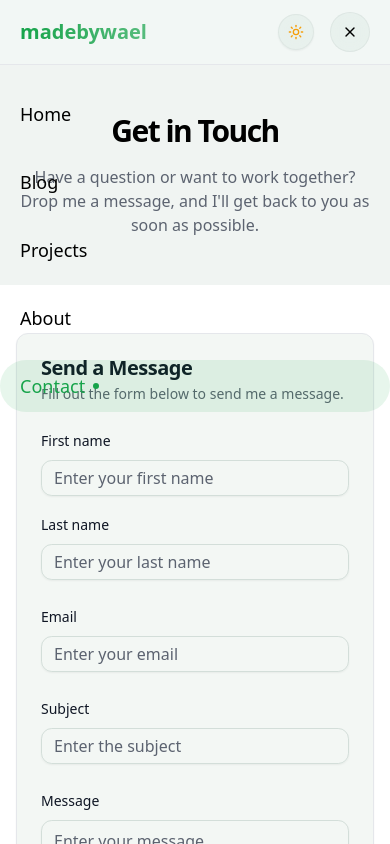
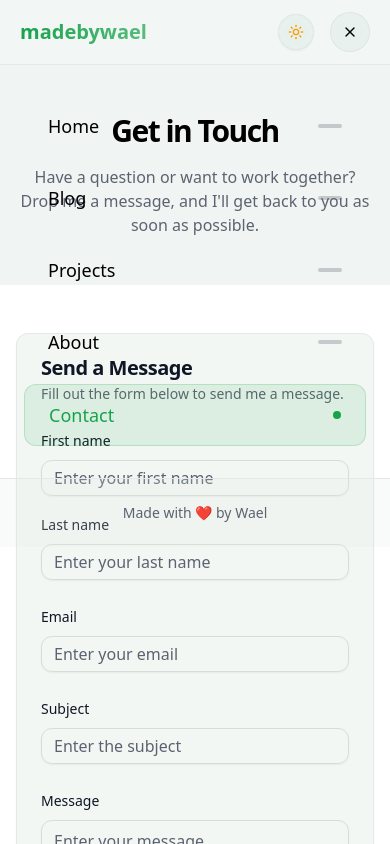
Before and after one commit to weedii/madebywael, a Next.js app: page /contact in a window 390 px wide. Both pictures are taken after a click on the button "Toggle menu". Shown: the top 844 px of the page. Built offline with nearby package versions, Linux system fonts and the light colour scheme.

Commit message:
Refactor theme provider import, enhance theme toggle cursor styles, and improve mobile navbar animations and layout with footer section.

```diff
--- a/src/components/common/navbar.tsx
+++ b/src/components/common/navbar.tsx
@@ -103,37 +103,69 @@ export function Navbar() {
       {/* Mobile Navigation Menu */}
       {isMenuOpen && (
         <motion.div
-          className="md:hidden fixed inset-0 top-16 z-50 bg-background/95 backdrop-blur-md"
-          initial={{ opacity: 0, y: -10 }}
-          animate={{ opacity: 1, y: 0 }}
-          exit={{ opacity: 0, y: -10 }}
+          className="md:hidden fixed inset-0 top-16 z-40 bg-background/95 backdrop-blur-lg"
+          initial={{ opacity: 0 }}
+          animate={{ opacity: 1 }}
+          exit={{ opacity: 0 }}
+          transition={{ duration: 0.2 }}
+        >
+          <motion.div
+            className="h-full flex flex-col"
+            initial={{ y: -20 }}
+            animate={{ y: 0 }}
+            exit={{ y: -20 }}
             transition={{ duration: 0.3 }}
           >
-          <nav className="container pt-6 pb-12 flex flex-col gap-4">
+            <div className="flex-1 px-6 py-8">
+              <nav className="space-y-3">
                 {routes.map((route, index) => (
                   <motion.div
                     key={route.path}
-                initial={{ opacity: 0, x: -20 }}
+                    initial={{ opacity: 0, x: -30 }}
                     animate={{ opacity: 1, x: 0 }}
                     transition={{ delay: index * 0.1, duration: 0.3 }}
                   >
                     <Link
                       href={route.path}
-                  className={`px-5 py-3 text-lg font-medium transition-all duration-200 rounded-full flex items-center ${
+                      className={`group flex items-center justify-between px-6 py-4 text-lg font-medium rounded-xl transition-all duration-200 ${
                         pathname === route.path
-                      ? "bg-primary/10 text-primary"
-                      : "hover:bg-accent hover:pl-7"
+                          ? "bg-primary/10 text-primary border border-primary/20"
+                          : "hover:bg-accent/50 hover:translate-x-2"
                       }`}
                       onClick={() => setIsMenuOpen(false)}
                     >
-                  {route.name}
-                  {pathname === route.path && (
-                    <span className="ml-2 h-1.5 w-1.5 rounded-full bg-primary"></span>
+                      <span>{route.name}</span>
+                      {pathname === route.path ? (
+                        <motion.div
+                          className="h-2 w-2 rounded-full bg-primary"
+                          initial={{ scale: 0 }}
+                          animate={{ scale: 1 }}
+                          transition={{ delay: 0.2 }}
+                        />
+                      ) : (
+                        <motion.div
+                          className="h-1 w-6 bg-muted-foreground/30 rounded-full group-hover:bg-primary/50 transition-colors"
+                          whileHover={{ width: 32 }}
+                        />
                       )}
                     </Link>
                   </motion.div>
                 ))}
               </nav>
+            </div>
+
+            {/* Footer section */}
+            <motion.div
+              className="border-t bg-muted/20 px-6 py-6"
+              initial={{ opacity: 0, y: 20 }}
+              animate={{ opacity: 1, y: 0 }}
+              transition={{ delay: 0.4, duration: 0.3 }}
+            >
+              <p className="text-sm text-muted-foreground text-center">
+                Made with ❤️ by Wael
+              </p>
+            </motion.div>
+          </motion.div>
         </motion.div>
       )}
     </header>
--- a/src/components/theme-provider.tsx
+++ b/src/components/theme-provider.tsx
@@ -2,7 +2,7 @@
 
 import * as React from "react";
 import { ThemeProvider as NextThemesProvider } from "next-themes";
-import { type ThemeProviderProps } from "next-themes/dist/types";
+import { type ThemeProviderProps } from "next-themes";
 
 export function ThemeProvider({ children, ...props }: ThemeProviderProps) {
   return <NextThemesProvider {...props}>{children}</NextThemesProvider>;
--- a/src/components/theme-toggle.tsx
+++ b/src/components/theme-toggle.tsx
@@ -31,21 +31,21 @@ export function ThemeToggle() {
       <DropdownMenuContent align="end" className="glass-effect border-primary/20">
         <DropdownMenuItem
           onClick={() => setTheme("light")}
-          className={`flex items-center gap-2 ${theme === "light" ? "text-primary font-medium" : ""}`}
+          className={`flex items-center gap-2 cursor-pointer ${theme === "light" ? "text-primary font-medium" : ""}`}
         >
           <Sun className="h-4 w-4 text-amber-500" />
           Light
         </DropdownMenuItem>
         <DropdownMenuItem
           onClick={() => setTheme("dark")}
-          className={`flex items-center gap-2 ${theme === "dark" ? "text-primary font-medium" : ""}`}
+          className={`flex items-center gap-2 cursor-pointer ${theme === "dark" ? "text-primary font-medium" : ""}`}
         >
           <Moon className="h-4 w-4 text-primary" />
           Dark
         </DropdownMenuItem>
         <DropdownMenuItem
           onClick={() => setTheme("system")}
-          className={`flex items-center gap-2 ${theme === "system" ? "text-primary font-medium" : ""}`}
+          className={`flex items-center gap-2 cursor-pointer ${theme === "system" ? "text-primary font-medium" : ""}`}
         >
           <span className="text-xs h-4 w-4 flex items-center justify-center">💻</span>
           System
```
Lines whose indentation alone changed are shown as unchanged.
